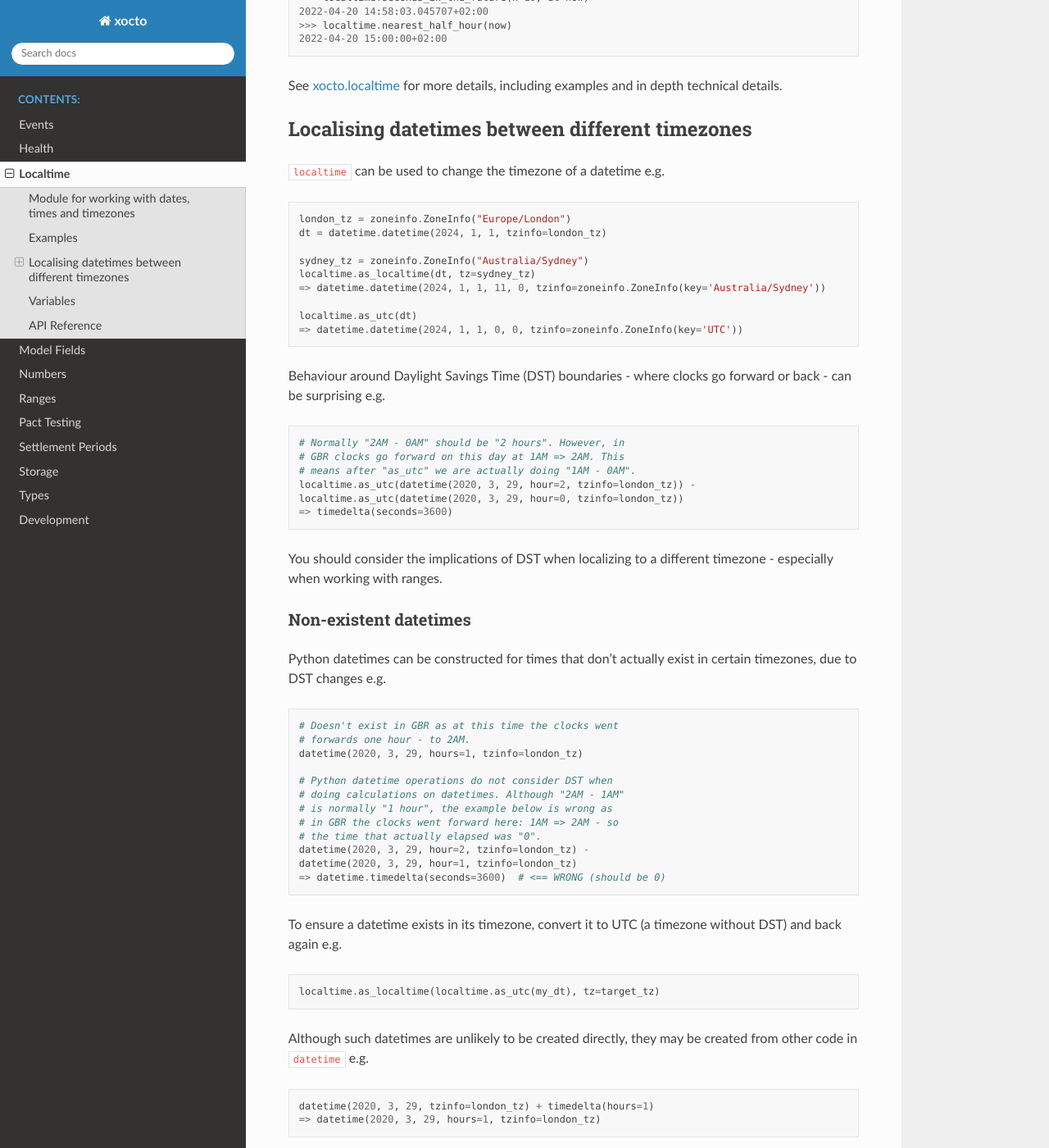
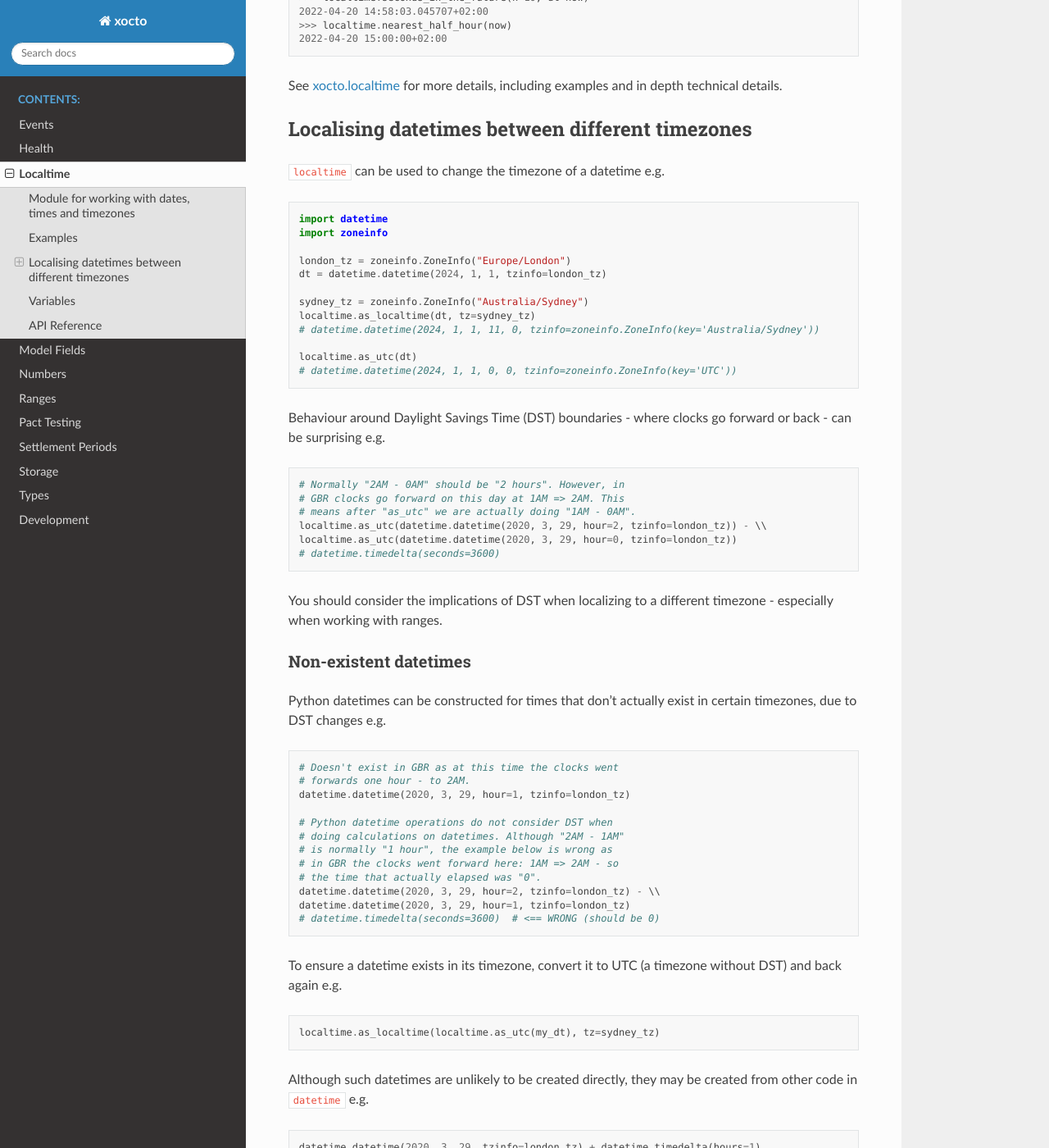
Before and after one commit to octoenergy/xocto, a Sphinx documentation site: the page built from docs/xocto/localtime.md, in a window 1280 px wide and 1400 px high, scrolled down 483 px. Shown: the whole window at 82% size. Built offline with Sphinx 7.4.7 and the Read the Docs theme 3.1.0, drawn with Linux system fonts in a browser that asks for light colours; some of the changed text lies outside the part shown.

Commit message:
docs: correct localtime usage and API examples
Assistant-Model: Codex (GPT-5.6 Terra)

````diff
--- a/docs/xocto/localtime.md
+++ b/docs/xocto/localtime.md
@@ -17,22 +17,25 @@ from xocto import localtime
 2022-04-20 15:00:00+02:00
 ```
 
-See [xocto.localtime](https://github.com/octoenergy/xocto/blob/master/xocto/localtime.py) for more details, including examples and in depth technical details.
+See [xocto.localtime](https://github.com/octoenergy/xocto/blob/main/xocto/localtime.py) for more details, including examples and in depth technical details.
 
 ## Localising datetimes between different timezones
 
 `localtime` can be used to change the timezone of a datetime e.g.
 
 ```python
+import datetime
+import zoneinfo
+
 london_tz = zoneinfo.ZoneInfo("Europe/London")
 dt = datetime.datetime(2024, 1, 1, tzinfo=london_tz)
 
 sydney_tz = zoneinfo.ZoneInfo("Australia/Sydney")
 localtime.as_localtime(dt, tz=sydney_tz)
-=> datetime.datetime(2024, 1, 1, 11, 0, tzinfo=zoneinfo.ZoneInfo(key='Australia/Sydney'))
+# datetime.datetime(2024, 1, 1, 11, 0, tzinfo=zoneinfo.ZoneInfo(key='Australia/Sydney'))
 
 localtime.as_utc(dt)
-=> datetime.datetime(2024, 1, 1, 0, 0, tzinfo=zoneinfo.ZoneInfo(key='UTC'))
+# datetime.datetime(2024, 1, 1, 0, 0, tzinfo=zoneinfo.ZoneInfo(key='UTC'))
 ```
 
 Behaviour around Daylight Savings Time (DST) boundaries - where
@@ -42,9 +45,9 @@ clocks go forward or back - can be surprising e.g.
 # Normally "2AM - 0AM" should be "2 hours". However, in
 # GBR clocks go forward on this day at 1AM => 2AM. This
 # means after "as_utc" we are actually doing "1AM - 0AM".
-localtime.as_utc(datetime(2020, 3, 29, hour=2, tzinfo=london_tz)) -
-localtime.as_utc(datetime(2020, 3, 29, hour=0, tzinfo=london_tz))
-=> timedelta(seconds=3600)
+localtime.as_utc(datetime.datetime(2020, 3, 29, hour=2, tzinfo=london_tz)) - \\
+localtime.as_utc(datetime.datetime(2020, 3, 29, hour=0, tzinfo=london_tz))
+# datetime.timedelta(seconds=3600)
 ```
 
 You should consider the implications of DST when localizing to a
@@ -58,31 +61,31 @@ actually exist in certain timezones, due to DST changes e.g.
 ```python
 # Doesn't exist in GBR as at this time the clocks went
 # forwards one hour - to 2AM.
-datetime(2020, 3, 29, hours=1, tzinfo=london_tz)
+datetime.datetime(2020, 3, 29, hour=1, tzinfo=london_tz)
 
 # Python datetime operations do not consider DST when
 # doing calculations on datetimes. Although "2AM - 1AM"
 # is normally "1 hour", the example below is wrong as
 # in GBR the clocks went forward here: 1AM => 2AM - so
 # the time that actually elapsed was "0".
-datetime(2020, 3, 29, hour=2, tzinfo=london_tz) -
-datetime(2020, 3, 29, hour=1, tzinfo=london_tz)
-=> datetime.timedelta(seconds=3600)  # <== WRONG (should be 0)
+datetime.datetime(2020, 3, 29, hour=2, tzinfo=london_tz) - \\
+datetime.datetime(2020, 3, 29, hour=1, tzinfo=london_tz)
+# datetime.timedelta(seconds=3600)  # <== WRONG (should be 0)
 ```
 
 To ensure a datetime exists in its timezone, convert it to UTC
 (a timezone without DST) and back again e.g.
 
 ```python
-localtime.as_localtime(localtime.as_utc(my_dt), tz=target_tz)
+localtime.as_localtime(localtime.as_utc(my_dt), tz=sydney_tz)
 ```
 
 Although such datetimes are unlikely to be created directly, they
 may be created from other code in `datetime` e.g.
 
 ```python
-datetime(2020, 3, 29, tzinfo=london_tz) + timedelta(hours=1)
-=> datetime(2020, 3, 29, hours=1, tzinfo=london_tz)
+datetime.datetime(2020, 3, 29, tzinfo=london_tz) + datetime.timedelta(hours=1)
+# datetime.datetime(2020, 3, 29, hour=1, tzinfo=london_tz)
 ```
 
 
````
Also changed, not shown: 1 other file.
